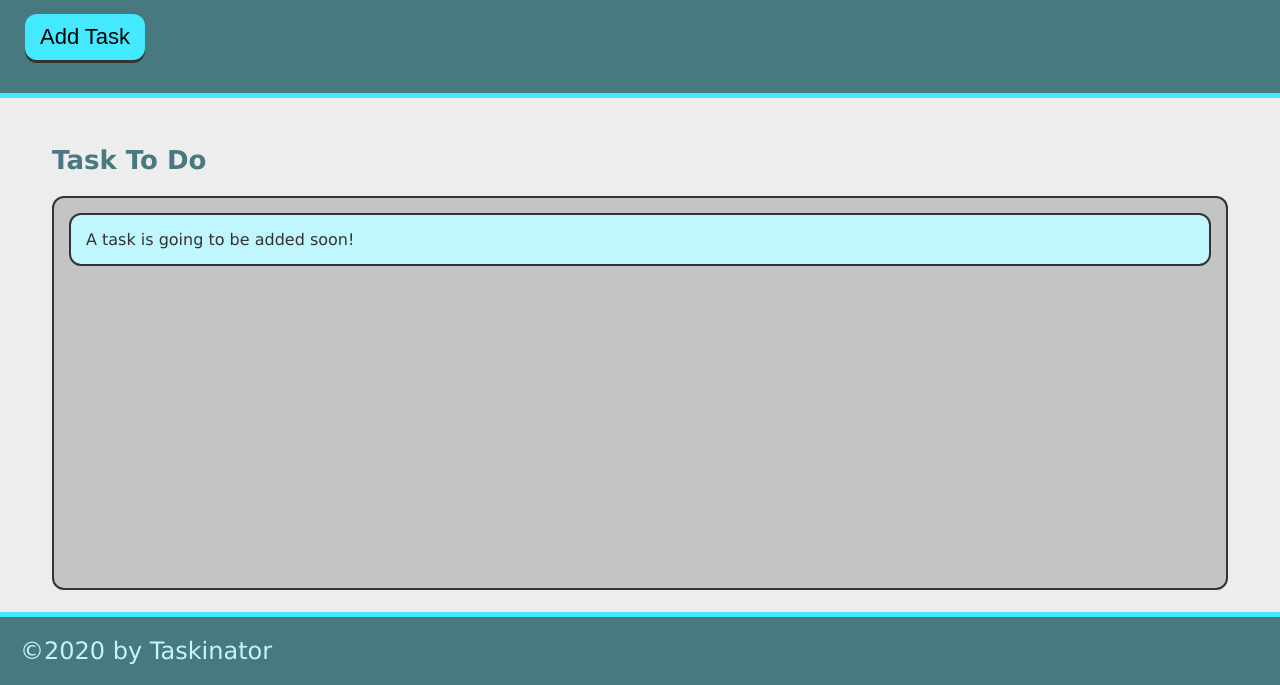
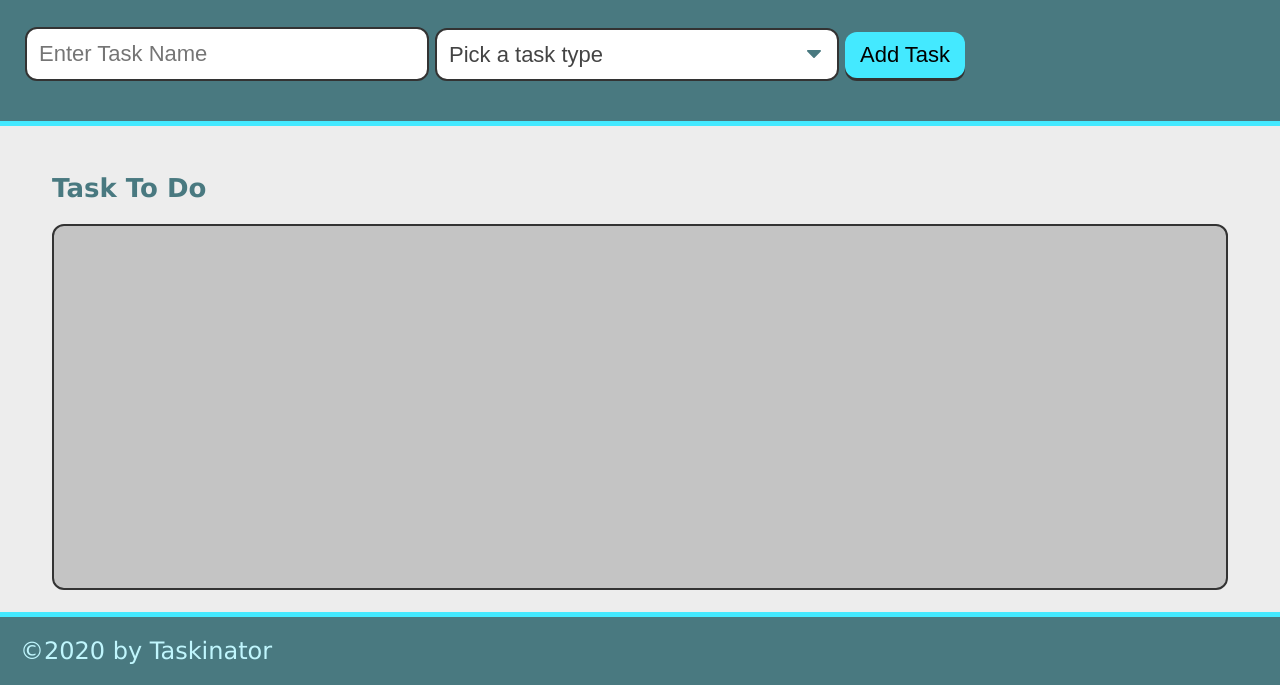
Before and after one commit to XXLZopes/Task-Manager, a plain HTML site: page index.html in a window 1280 px wide. Shown: the part 115-800 px from the top of the page. Drawn offline with Linux system fonts and the light colour scheme.

Commit message:
added form and selector

```diff
--- a/assets/js/script.js
+++ b/assets/js/script.js
@@ -1,15 +1,18 @@
 //DOM objects
-var buttonEl = document.querySelector("#save-task");
+var formEl = document.querySelector("#task-form");
 var tasksToDoEl = document.querySelector("#tasks-to-do");
 
 var createTaskHandler = function(){
+
+    event.preventDefault();
+
     var listItemEl = document.createElement("li");
     listItemEl.className = "task-item";
     listItemEl.textContent = "this is a new task.";
     tasksToDoEl.appendChild(listItemEl);
 }
 
-buttonEl.addEventListener("click", createTaskHandler);
+formEl.addEventListener("submit", createTaskHandler);
 
 
 console.dir(window.document);
--- a/index.html
+++ b/index.html
@@ -1,30 +1,41 @@
 <!DOCTYPE html>
 <html lang="en">
   <head>
-    <meta charset="UTF-8">
-    <meta name="viewport" content="width=device-width, initial-scale=1.0">
+    <meta charset="UTF-8" />
+    <meta name="viewport" content="width=device-width, initial-scale=1.0" />
     <title>Task-Manager</title>
-    <link rel="stylesheet" href="./assets/css/style.css">
+    <link rel="stylesheet" href="./assets/css/style.css" />
   </head>
   <body>
     <header>
       <h1 class="page-title">Taskinator</h1>
       <p>Click the button below to add a new task!</p>
-        <button class="btn" id="save-task">Add Task</button>
+      <form id="task-form">
+        <div class="form-group">
+          <input type="text" name="task-name" placeholder="Enter Task Name" />
+        </div>
+        <div class="form-group">
+            <select name="task-type" class="select-dropdown">
+                <option value="" disabled selected>Pick a task type</option>
+                <option value="Print">Math</option>
+                <option value="Web">English</option>
+                <option value="Mobile">Computer Science</option>
+            </select>
+        </div>
+        <div class="form-group">
+          <button class="btn" id="save-task" type="submit">Add Task</button>
+        </div>
+      </form>
     </header>
 
     <main class="page-content">
       <section class="task-list-wrapper">
         <h2 class="list-title">Task To Do</h2>
-            <ul class="task-list" id="tasks-to-do">
-                <li class="task-item">A task is going to be added soon!</li>
-            </ul>
+        <ul class="task-list" id="tasks-to-do"></ul>
       </section>
     </main>
 
-    <footer>
-        &copy;2020 by Taskinator
-    </footer>
+    <footer>&copy;2020 by Taskinator</footer>
 
     <script src="./assets/js/script.js"></script>
   </body>
```
Lines whose indentation alone changed are shown as unchanged.
